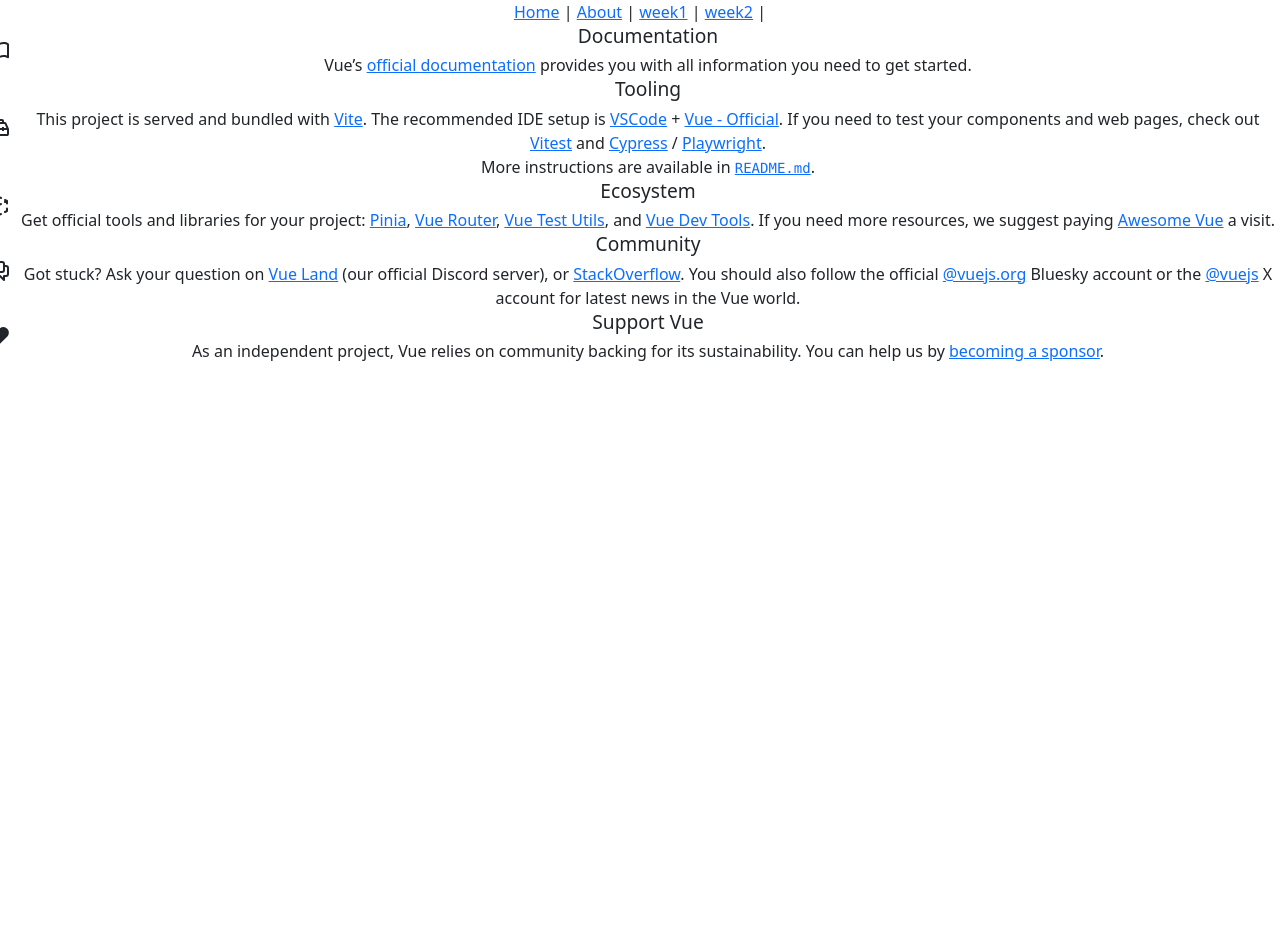
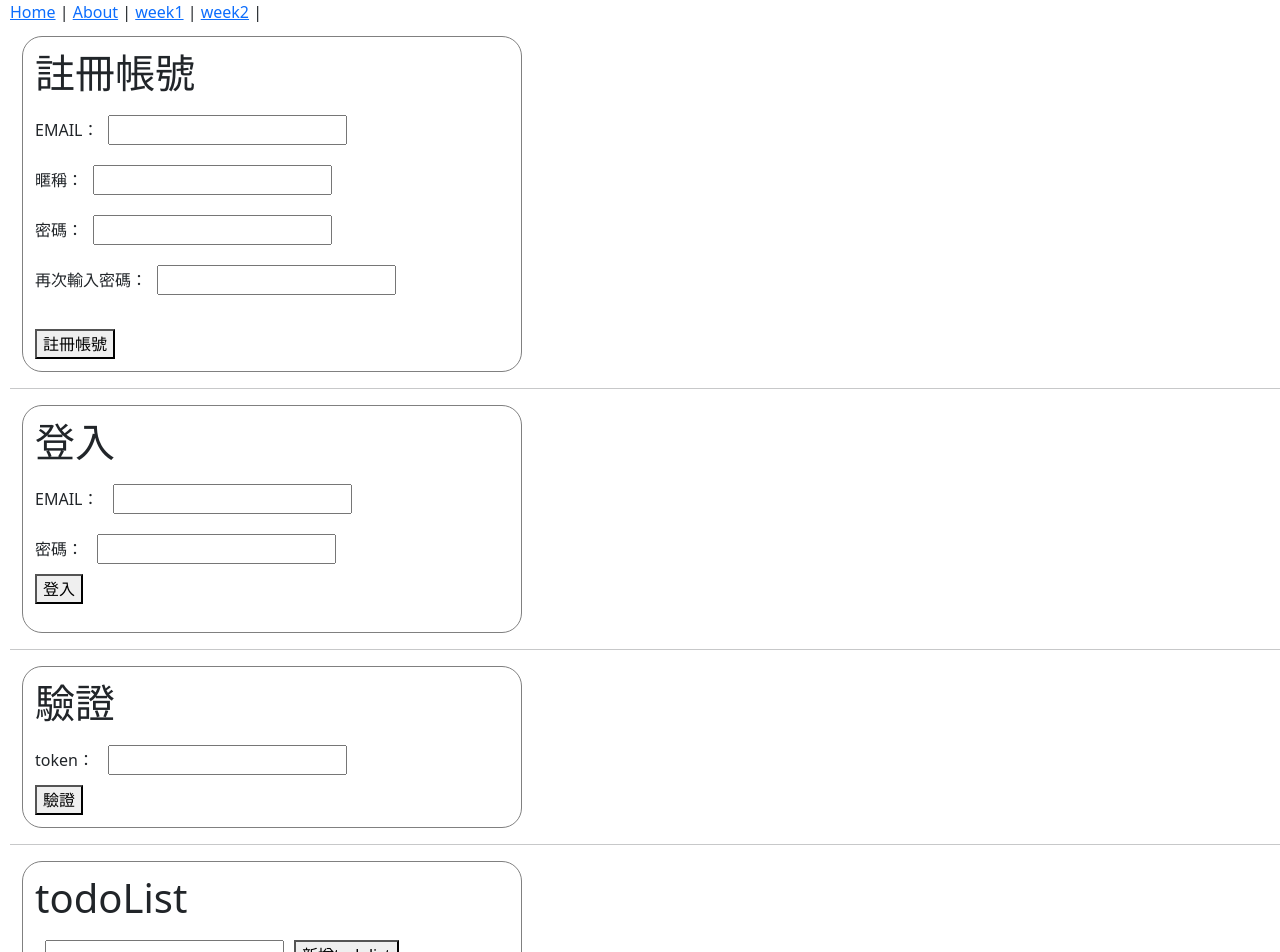
Before and after one commit to inventor9871/hex_vue_week2, a Vue app: page /#/week2 in a window 1280 px wide. Shown: the top 952 px of the page. Before the commit the page ends 800 px from the top, so only its background shows below. Built offline with nearby package versions, Linux system fonts and the light colour scheme.

Commit message:
readme081001

```diff
--- a/src/assets/all.scss
+++ b/src/assets/all.scss
@@ -1,7 +1,7 @@
 @import 'bootstrap/scss/bootstrap';
 
 #app {
-    text-align: center;
+    padding-left: 10px;
 }
 input{
     margin: 10px;
--- a/src/router/index.js
+++ b/src/router/index.js
@@ -1,8 +1,8 @@
-import { createRouter, createWebHistory } from 'vue-router'
+import { createRouter, createWebHashHistory } from 'vue-router'
 import HomeView from '../views/HomeView.vue'
 
 const router = createRouter({
-  history: createWebHistory(import.meta.env.BASE_URL),
+  history: createWebHashHistory(import.meta.env.BASE_URL),
   routes: [
     {
       path: '/',
--- a/src/views/Week2View.vue
+++ b/src/views/Week2View.vue
@@ -1,127 +1,161 @@
 <template>
+  <div class="vv">
     <h1>註冊帳號</h1>
-  EMAIL：<input type="email" v-model="sginupField.email"> <br>
-  暱稱：<input type="text" v-model="sginupField.nickname"> <br>
-  密碼：<input type="password" v-model="sginupField.password"> <br>
-  再次輸入密碼：<input type="password" v-model="password2"> <br>
-  <span class="warn" v-if="pass12">{{ passwordIsMatch }} <br></span>
+    EMAIL：<input type="email" v-model="sginupField.email" /> <br />
+    暱稱：<input type="text" v-model="sginupField.nickname" /> <br />
+    密碼：<input type="password" v-model="sginupField.password" /> <br />
+    再次輸入密碼：<input type="password" v-model="password2" /> <br />
+    <span class="warn" v-if="pass12">{{ passwordIsMatch }} <br /></span>
     <button type="button" @click="signup">註冊帳號</button>
-  <hr>
+  </div>
+  <hr />
+  <div class="vv">
     <h1>登入</h1>
-  EMAIL： <input type="email" v-model="signInField.email"> <br>
-  密碼： <input type="password" v-model="signInField.password"> <br>
-  <button type="button" @click="signIn">登入</button> <br>
-  <p v-if="signInres.status==200" class="success">{{ signInres.nickname }} 您好，token = <br> {{ signInres.token }}</p>
-  <p v-else-if="signInres.status==400" class="warn">帳號密碼錯誤 </p>
-  <p v-else class="warn"> </p>
-<hr>
+    EMAIL： <input type="email" v-model="signInField.email" /> <br />
+    密碼： <input type="password" v-model="signInField.password" /> <br />
+    <button type="button" @click="signIn">登入</button> <br />
+    <p v-if="signInres.status == 200" class="success">
+      {{ signInres.nickname }} 您好，token = <br />
+      {{ signInres.token }}
+    </p>
+    <p v-else-if="signInres.status == 400" class="warn">帳號密碼錯誤</p>
+    <p v-else class="warn"></p>
+  </div>
+  <hr />
+  <div class="vv">
     <h1>驗證</h1>
-token： <input type="text" v-model="inputToken"> <br>
-<button type="button" @click="checkToken">驗證</button> <br>
-<p class="success" v-if="checkOk">驗鄭成功，您的UID: <br> {{ uid }}</p>
-<hr>
+    token： <input type="text" v-model="inputToken" /> <br />
+    <button type="button" @click="checkToken">驗證</button> <br />
+    <p class="success" v-if="checkOk">
+      驗證成功，您的UID: <br />
+      {{ uid }}
+    </p>
+  </div>
+  <hr />
+  <div class="vv">
     <h1>todoList</h1>
-<input type="text" v-model="newTodo">
-<button type="button">新增todolist</button>
-<div>
-
+    <input type="text" v-model="newTodo" />
+    <button type="button" @click="addTodo">新增todolist</button>
+    <div v-for="(item, index) in showTodores" :key="index">
+      {{ item.content }}
     </div>
-
+  </div>
 </template>
 <script setup>
-import { ref } from 'vue';
-import axios from 'axios';
-const url = 'https://todolist-api.hexschool.io';
+import { ref } from 'vue'
+import axios from 'axios'
+const url = 'https://todolist-api.hexschool.io'
 
-
-const newTodo = ref('');
-const showTodo = async()=>{
-  const res = await axios.get(`${url}/todos/`);
-  console.log(res);
+const newTodo = ref('')
+const addTodo = async () => {
+  console.log('newTodo.value', newTodo.value)
+  const res = await axios.post(`${url}/todos/`, { content: newTodo.value })
+  console.log('newTodo', res)
 }
 
-const inputToken = ref('');
+const showTodores = ref({})
+const showTodo = async () => {
+  const res = await axios.get(`${url}/todos/`, {
+    headers: {
+      Authorization: inputToken.value,
+    },
+  })
+  console.log('newtodo', res)
+  showTodores.value = res.data.data
+  console.log(showTodores.value)
+}
+
+const inputToken = ref('')
 const uid = ref('')
 const checkOk = ref(false)
-const checkToken = async ()=>{
+const checkToken = async () => {
   const todoCookie = document.cookie.replace(
-  /(?:(?:^|.*;\s*)todoName\s*\=\s*([^;]*).*$)|^.*$/,  "$1",  );
-  console.log(todoCookie);
+    /(?:(?:^|.*;\s*)todoName\s*\=\s*([^;]*).*$)|^.*$/,
+    '$1',
+  )
+  console.log(todoCookie)
   const res = await axios.get(`${url}/users/checkout`, {
-    headers:{
+    headers: {
       Authorization: todoCookie,
-    }
+    },
   })
   // console.log(res);
-  if(inputToken.value === todoCookie){
-    uid.value = res.data.uid;
-    checkOk.value = true;
-    showTodo();
-  }else{
-    checkOk.value = false;
+  if (inputToken.value === todoCookie) {
+    uid.value = res.data.uid
+    checkOk.value = true
+    showTodo()
+  } else {
+    checkOk.value = false
   }
-
 }
 
 const signInField = ref({
   email: '',
-    password: ''
+  password: '',
 })
 const signInres = ref({
-    nickname:'',
-    token:'',
-    status:'',
+  nickname: '',
+  token: '',
+  status: '',
 })
-  const signIn =async ()=>{
+const signIn = async () => {
   // console.log(signInField.value);
   try {
     // console.log(`${url}/users/sign_in`)
-      const res = await axios.post(`${url}/users/sign_in`, signInField.value);
-      console.log(res);
-      signInres.value.nickname = res.data.nickname;
-      signInres.value.token = res.data.token;
-      signInres.value.status = res.status;
-      document.cookie = `todoName=${res.data.token};`;
+    const res = await axios.post(`${url}/users/sign_in`, signInField.value)
+    console.log(res)
+    signInres.value.nickname = res.data.nickname
+    signInres.value.token = res.data.token
+    signInres.value.status = res.status
+    document.cookie = `todoName=${res.data.token};`
   } catch (error) {
-      console.log(error);
-      signInres.value.status = error.status;
+    console.log(error)
+    signInres.value.status = error.status
   }
 }
 
-
-
-const pass12 = ref(false)
-const passwordIsMatch = ref('密碼不一致');
-const password2 = ref('');
+const pass12 = ref(true)
+const passwordIsMatch = ref('')
+const password2 = ref('')
 const sginupField = ref({
-  email: "",
-  password: "",
-  nickname: ""
-});
-  const signup = async ()=>{
+  email: '',
+  password: '',
+  nickname: '',
+})
+const signup = async () => {
+  passwordIsMatch.value = ''
   try {
     // console.log(`${url}/users/sign_up`)
-      if ( sginupField.value.password === password2.value ){
-        const res = await axios.post(`${url}/users/sign_up`, sginupField.value);
-        console.log(res);
-      }else{
-        pass12.value = true;
+    if (sginupField.value.password === password2.value) {
+      const res = await axios.post(`${url}/users/sign_up`, sginupField.value)
+      console.log(res)
+      passwordIsMatch.value = '註冊成功'
+    } else {
+      passwordIsMatch.value = '密碼不一致'
     }
   } catch (error) {
-      console.log(error);
+    console.log(error)
   }
   // console.log(sginupField);
 }
 </script>
 <style>
-.warn, .success{
+.warn,
+.success {
   padding-left: 22px;
   color: red;
   max-width: 250px;
   /* display: inline-block; */
   word-break: break-all;
 }
-.success{
+.success {
   color: blue;
 }
+.vv {
+  width: 500px;
+  border: 1px solid gray;
+  border-radius: 20px;
+  padding: 12px;
+  margin: 12px;
+}
 </style>
--- a/vite.config.js
+++ b/vite.config.js
@@ -7,6 +7,7 @@
 // https://vite.dev/config/
 export default defineConfig({
   base : '/hex_vue_week2/',
+  // base : '/',
   plugins: [
     vue(),
     vueDevTools(),
```
Also changed, not shown: 1 other file (tests, documents, lock files or other folders). Lines whose indentation alone changed are shown as unchanged.
